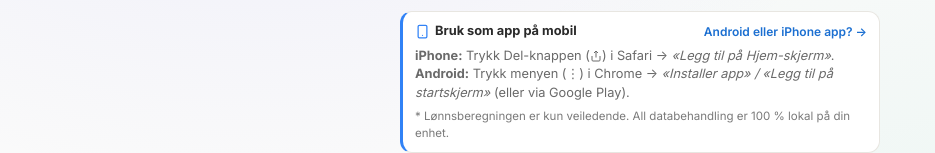
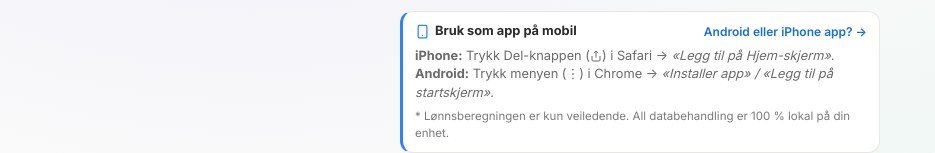
Before and after one commit to OleCreation/tta-ics, a plain HTML site: page index.html in a window 1280 px wide. Shown: the part 377-530 px from the top of the page, without its empty margins (0-935 px from the left). Drawn offline with Linux system fonts and the light colour scheme.

Commit message:
Remove Google Play references from README and index.html

```diff
--- a/index.html
+++ b/index.html
@@ -173,7 +173,7 @@ AT_tillegg_kr = 45000</pre>
                 </div>
                 <p style="margin: 0; color: var(--text-muted);">
                     <strong>iPhone:</strong> Trykk Del-knappen (<svg viewBox="0 0 24 24" width="12" height="12" stroke="currentColor" stroke-width="2" fill="none" style="vertical-align:middle;"><path d="M4 12v8a2 2 0 0 0 2 2h12a2 2 0 0 0 2-2v-8"></path><polyline points="16 6 12 2 8 6"></polyline><line x1="12" y1="2" x2="12" y2="15"></line></svg>) i Safari → <em>«Legg til på Hjem-skjerm»</em>.<br>
-                    <strong>Android:</strong> Trykk menyen (⋮) i Chrome → <em>«Installer app» / «Legg til på startskjerm»</em> (eller via Google Play).
+                    <strong>Android:</strong> Trykk menyen (⋮) i Chrome → <em>«Installer app» / «Legg til på startskjerm»</em>.
                 </p>
                 <p style="margin: 6px 0 0 0; font-size: 0.72rem; color: var(--text-dim);">
                     * Lønnsberegningen er kun veiledende. All databehandling er 100 % lokal på din enhet.
```
Also changed, not shown: README.md.
